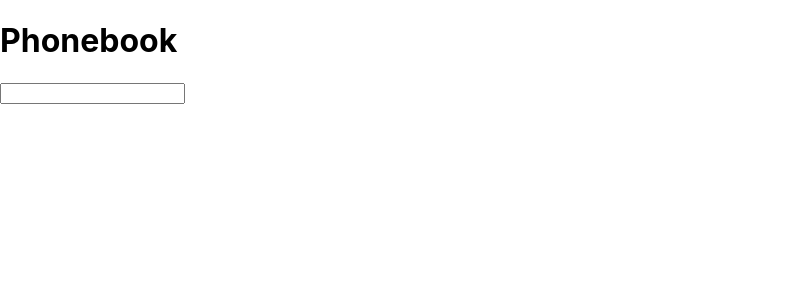
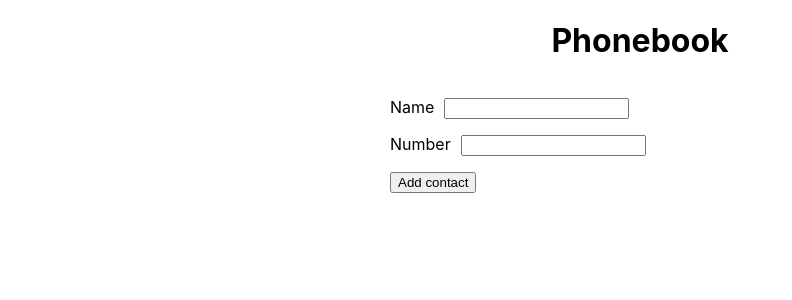
Before and after one commit to HordiienkoOlha/goit-react-hw-02-phonebook, a React (Create React App) app: page / in a window 1280 px wide. Shown: the top 300 px of the page, without its empty margins (0-792 px from the left). Built offline with nearby package versions, Linux system fonts and the light colour scheme.

Commit message:
add input

```diff
--- a/src/components/App.js
+++ b/src/components/App.js
@@ -1,25 +1,32 @@
 import { Component } from 'react';
+import ContactForm from './ContactForm';
+import s from './App.module.css'
 
 class App extends Component {
   state = {
     contacts: [],
     name: '',
   };
+
+    // handleSubmit = evt => {
+    // evt.preventDefault();
+    // console.log(`Signed`);
+
+    // Проп, який передається формі для виклику під час сабміту
+    // this.props.onSubmit({ ...this.state });
+  // };
+
   render() {
+    //  const { name} = this.state;
     return (
       <div>
-        <h1>Phonebook</h1>
-        <input
-          type="text"
-          name="name"
-          pattern="^[a-zA-Zа-яА-Я]+(([' -][a-zA-Zа-яА-Я ])?[a-zA-Zа-яА-Я]*)*$"
-          title="Name may contain only letters, apostrophe, dash and spaces. For example Adrian, Jacob Mercer, Charles de Batz de Castelmore d'Artagnan"
-          required
-        />
+        <h1 className={s.title}>Phonebook</h1>
+        <ContactForm />
       </div>
     );
   }
 }
+
 export default App;
 // <div>
 // <h1>Phonebook</h1>
@@ -29,3 +36,17 @@ export default App;
 // <Filter ... />
 // <ContactList ... />
 //</div>
+        // <form onSubmit={this.handleSubmit}>
+        //   <label>
+        //     Name
+        // <input
+        //   type="text"
+        //       name="name"
+        //       value={name}
+        //   pattern="^[a-zA-Zа-яА-Я]+(([' -][a-zA-Zа-яА-Я ])?[a-zA-Zа-яА-Я]*)*$"
+        //   title="Name may contain only letters, apostrophe, dash and spaces. For example Adrian, Jacob Mercer, Charles de Batz de Castelmore d'Artagnan"
+        //   required
+        //     />
+        //   </label>
+        //   <button type="submit">Add contact</button>
+        //   </form>
--- /dev/null
+++ b/src/components/App.module.css
@@ -0,0 +1,3 @@
+.title {
+text-align: center
+}
--- /dev/null
+++ b/src/components/ContactForm/ContactForm.js
@@ -0,0 +1,53 @@
+// import PropTypes from 'prop-types';
+import s from './ContactForm.module.css';
+
+const ContactForm = () => {
+    return (
+    <form className={s.form}>
+        <div className={s.row}>
+        <label className={s.label}>
+            Name
+            <input
+            type="text"
+            name="name"
+            // value={name}
+                        className={s.input}
+            pattern="^[a-zA-Zа-яА-Я]+(([' -][a-zA-Zа-яА-Я ])?[a-zA-Zа-яА-Я]*)*$"
+            title="Name may contain only letters, apostrophe, dash and spaces. For example Adrian, Jacob Mercer, Charles de Batz de Castelmore d'Artagnan"
+            required
+            />
+        </label>
+        <label className={s.label}>
+            Number
+            <input
+            type="tel"
+                        name="number"
+                        className={s.input}
+            pattern="\+?\d{1,4}?[-.\s]?\(?\d{1,3}?\)?[-.\s]?\d{1,4}[-.\s]?\d{1,4}[-.\s]?\d{1,9}"
+            title="Phone number must be digits and can contain spaces, dashes, parentheses and can start with +"
+            required
+            />
+                </label>
+                </div>
+        <button type="submit">Add contact</button>
+
+    </form>
+    );
+};
+
+export default ContactForm;
+
+// <form onSubmit={this.handleSubmit}>
+//   <label>
+//     Name
+// <input
+//   type="text"
+//       name="name"
+//       // value={name}
+//   pattern="^[a-zA-Zа-яА-Я]+(([' -][a-zA-Zа-яА-Я ])?[a-zA-Zа-яА-Я]*)*$"
+//   title="Name may contain only letters, apostrophe, dash and spaces. For example Adrian, Jacob Mercer, Charles de Batz de Castelmore d'Artagnan"
+//   required
+//     />
+//   </label>
+//   <button type="submit">Add contact</button>
+//   </form>
--- /dev/null
+++ b/src/components/ContactForm/ContactForm.module.css
@@ -0,0 +1,17 @@
+.form {
+  width: 500px;
+  padding-top: 15px;
+  padding-bottom: 15px;
+  margin: 0 auto;
+  border-color: 1 px solid black;
+}
+.row {
+  display: flex;
+  flex-direction: column;
+}
+.label {
+  margin-bottom: 15px;
+}
+.input {
+  margin-left: 10px;
+}
--- /dev/null
+++ b/src/components/ContactForm/index.js
@@ -0,0 +1 @@
+export { default } from './ContactForm';
```
